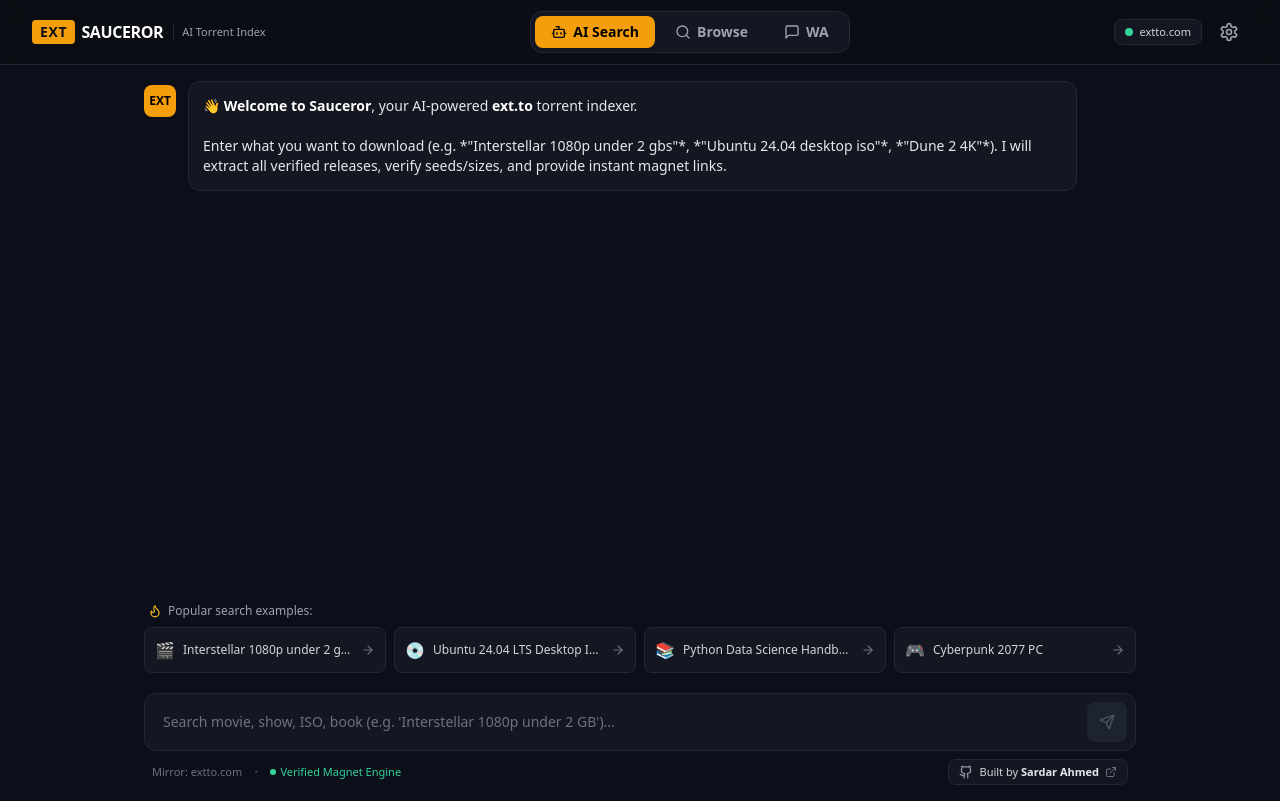
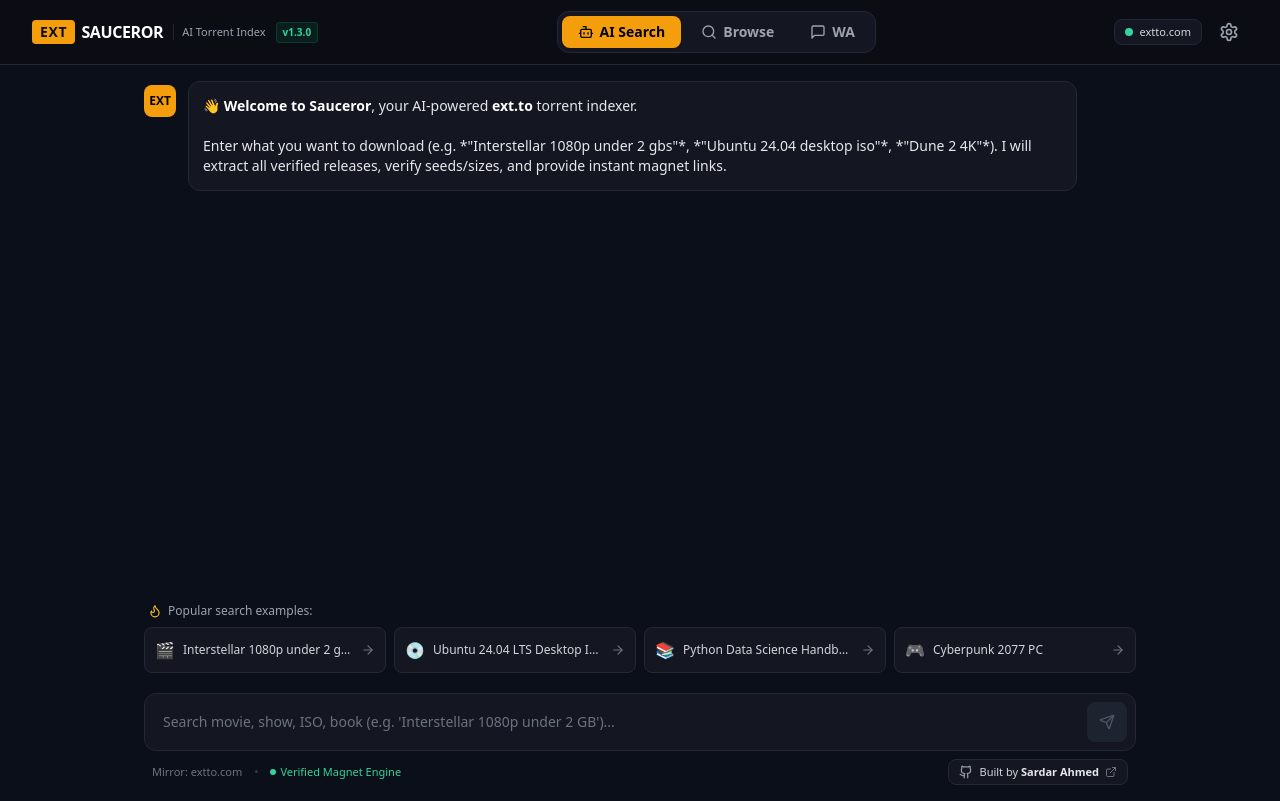
Before and after one commit to SardarAhmed05/sauceror-torrent-client, a Next.js app: page / in a window 1280 px wide. Built offline with nearby package versions, Linux system fonts and the light colour scheme.

Commit message:
release: v1.3.0 with visual version badge and verified GoT multi-season scraper

```diff
--- a/src/app/api/agent/chat/route.ts
+++ b/src/app/api/agent/chat/route.ts
@@ -24,6 +24,7 @@
 
     return NextResponse.json({
       success: true,
+      version: '1.3.0',
       data: agentResult
     });
   } catch (err: any) {
--- a/src/components/Navbar.tsx
+++ b/src/components/Navbar.tsx
@@ -31,6 +31,9 @@
           </div>
           <span className="hidden md:inline-block text-[11px] font-medium text-gray-400 pl-2 border-l border-gray-800">
             AI Torrent Index
+          </span>
+          <span className="text-[10px] font-semibold bg-emerald-500/10 text-emerald-400 border border-emerald-500/20 px-1.5 py-0.5 rounded">
+            v1.3.0
           </span>
         </div>
 
```
